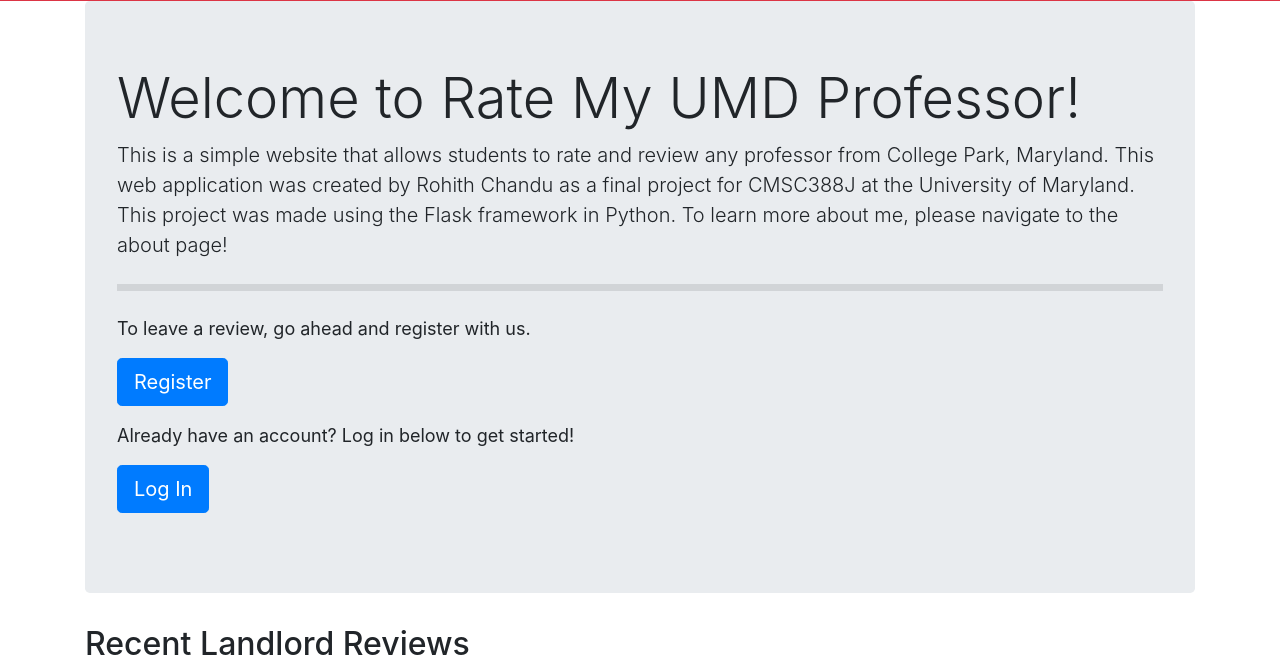
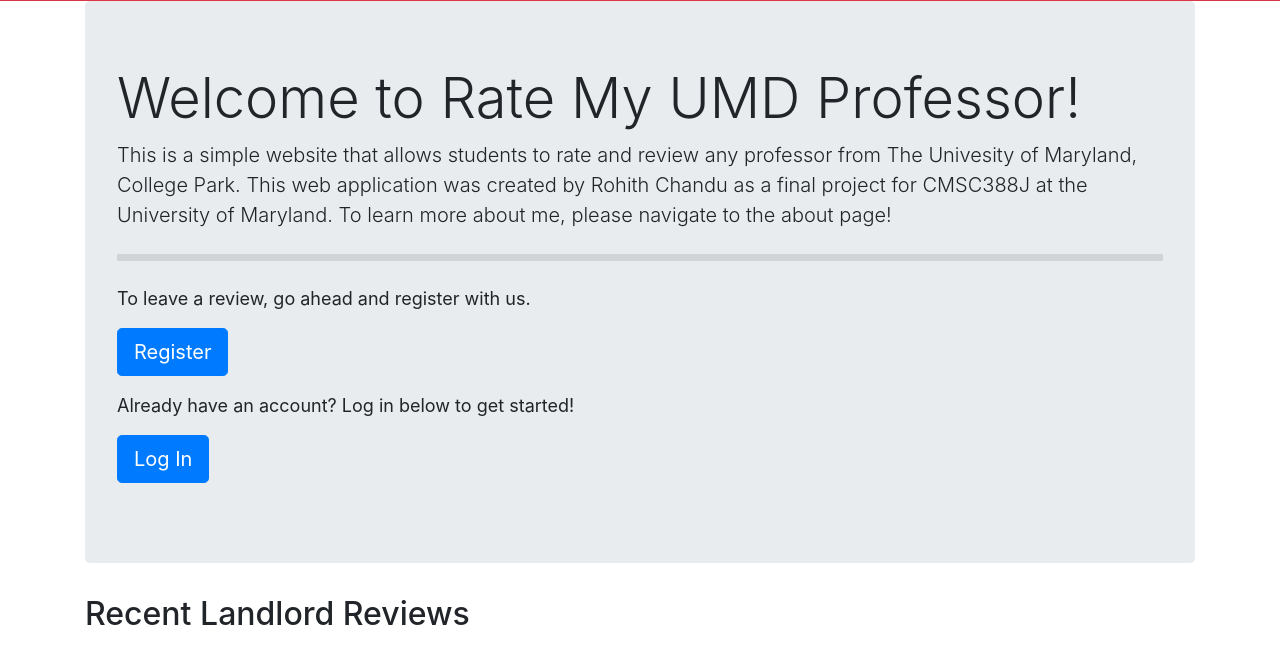
Before and after one commit to Rohith-17/CMSC388J, a Flask app: template flask_app/templates/index.html in a window 1280 px wide. Shown: the part 315-977 px from the top of the page. Run offline with Flask 2, Linux system fonts and the light colour scheme; the template is opened without the code that fills it, so the values that code supplies are empty; some libraries are stand-ins or nearby versions.

Commit message:
Update index.html

```diff
--- a/flask_app/templates/index.html
+++ b/flask_app/templates/index.html
@@ -4,9 +4,8 @@
 
 <div class="jumbotron">
     <h1 class="display-4">Welcome to Rate My UMD Professor! </h1>
-    <p class="lead">This is a simple website that allows students to rate and review any professor from College Park, Maryland. This web application
-      was created by Rohith Chandu as a final project for CMSC388J at the University of Maryland. This project
-      was made using the Flask framework in Python. To learn more about me, please navigate to the about page!
+    <p class="lead">This is a simple website that allows students to rate and review any professor from The Univesity of Maryland, College Park. This web application
+      was created by Rohith Chandu as a final project for CMSC388J at the University of Maryland. To learn more about me, please navigate to the about page!
     </p>
     <hr class="my-4">
     {% if not current_user.is_authenticated %}
```
